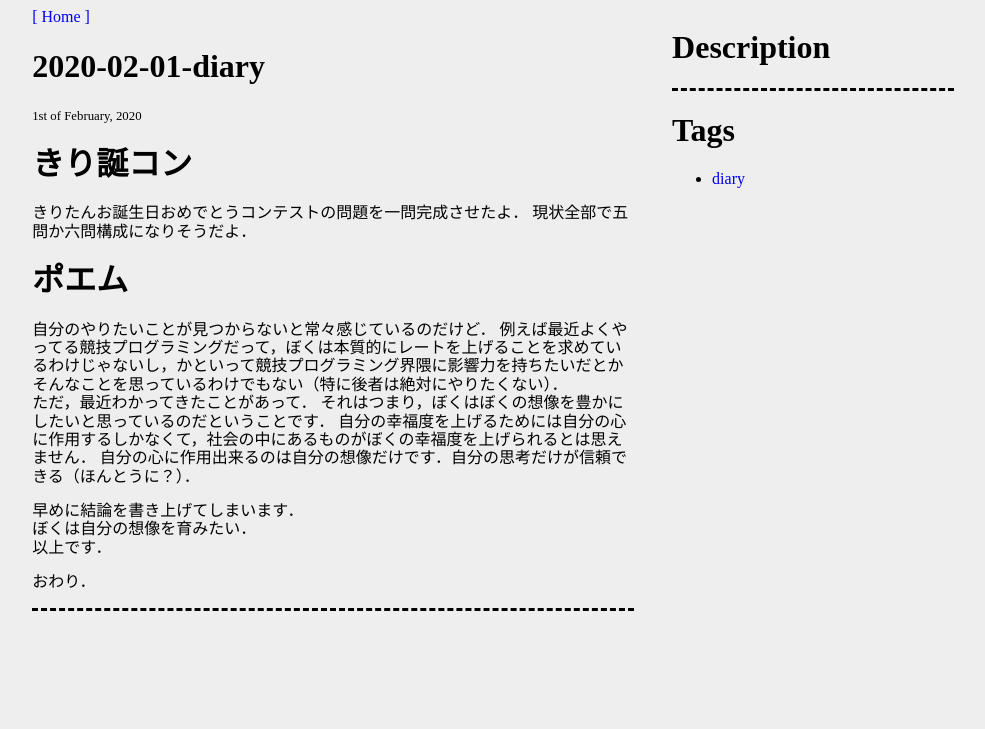
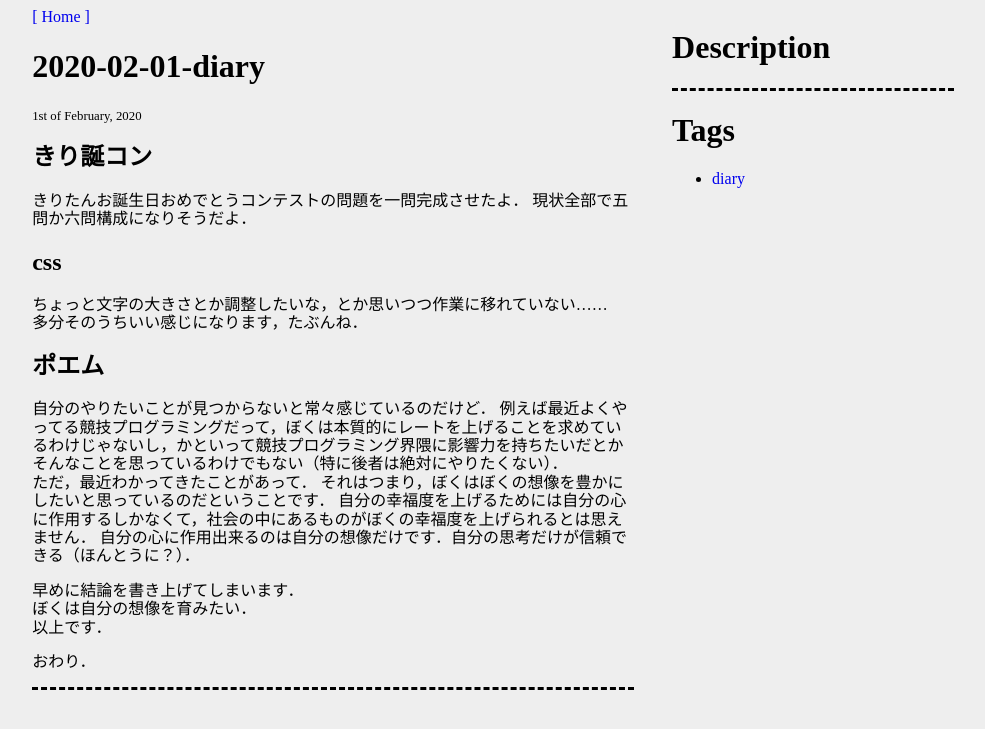
Before and after one commit to ecasdqina/blog, a Jekyll site: the page built from _posts/2020-02-01-diary.md, in a window 1280 px wide. Shown: the top 729 px of the page, without its empty margins (147-1132 px from the left). Built offline with Jekyll 4.4.1, drawn with Linux system fonts in a browser that asks for light colours; nearby versions of some CDN libraries.

Commit message:
ちょっと日記修正

```diff
--- a/_posts/2020-02-01-diary.md
+++ b/_posts/2020-02-01-diary.md
@@ -5,13 +5,17 @@ tags:
 layout: post
 ---
 
-# きり誕コン
+## きり誕コン
 きりたんお誕生日おめでとうコンテストの問題を一問完成させたよ．
 現状全部で五問か六問構成になりそうだよ．
 
 <!-- more -->
 
-# ポエム
+## css
+ちょっと文字の大きさとか調整したいな，とか思いつつ作業に移れていない......<br>
+多分そのうちいい感じになります，たぶんね．
+
+## ポエム
 自分のやりたいことが見つからないと常々感じているのだけど．
 例えば最近よくやってる競技プログラミングだって，ぼくは本質的にレートを上げることを求めているわけじゃないし，かといって競技プログラミング界隈に影響力を持ちたいだとかそんなことを思っているわけでもない（特に後者は絶対にやりたくない）．<br>
 ただ，最近わかってきたことがあって．
```
